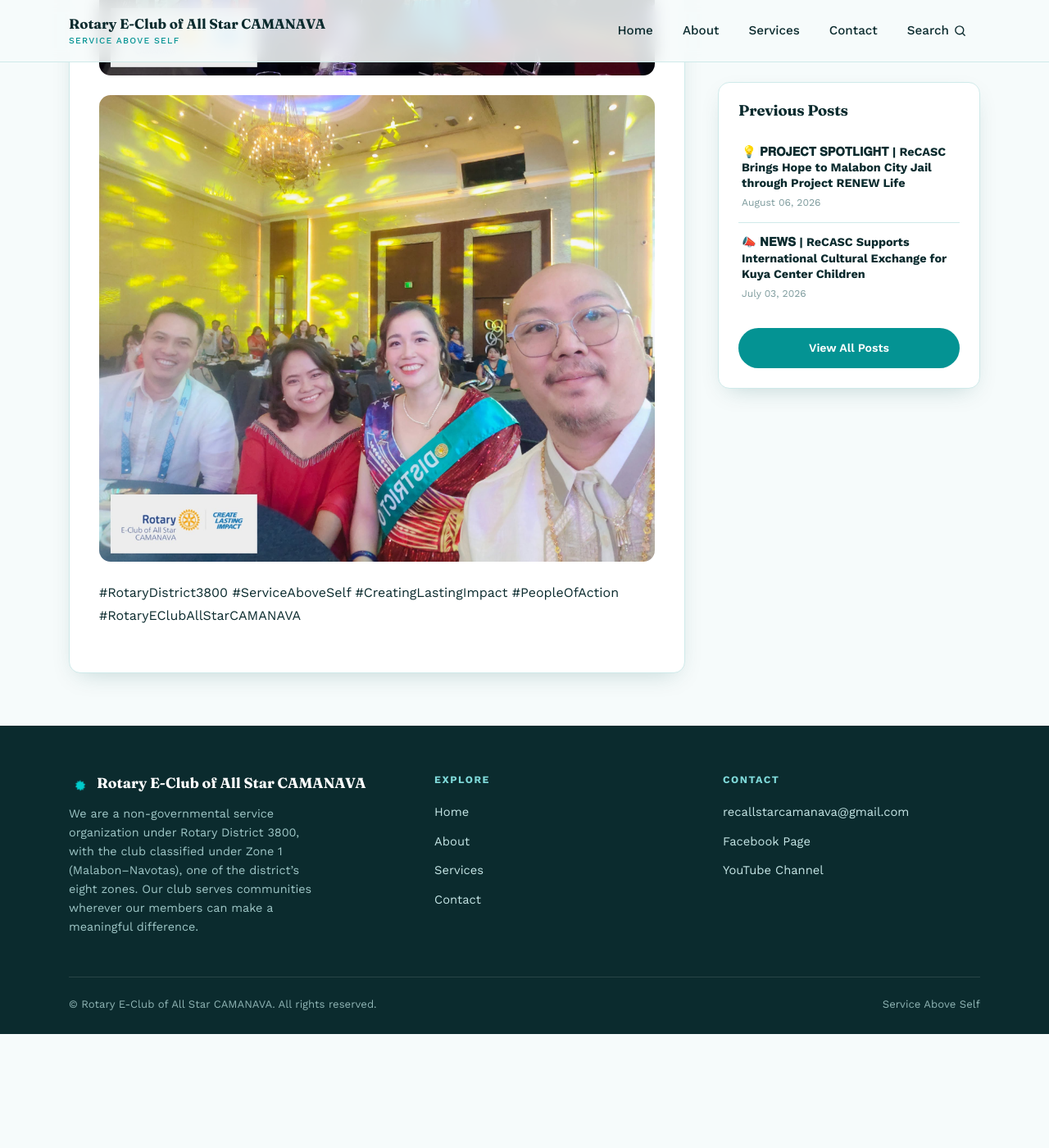
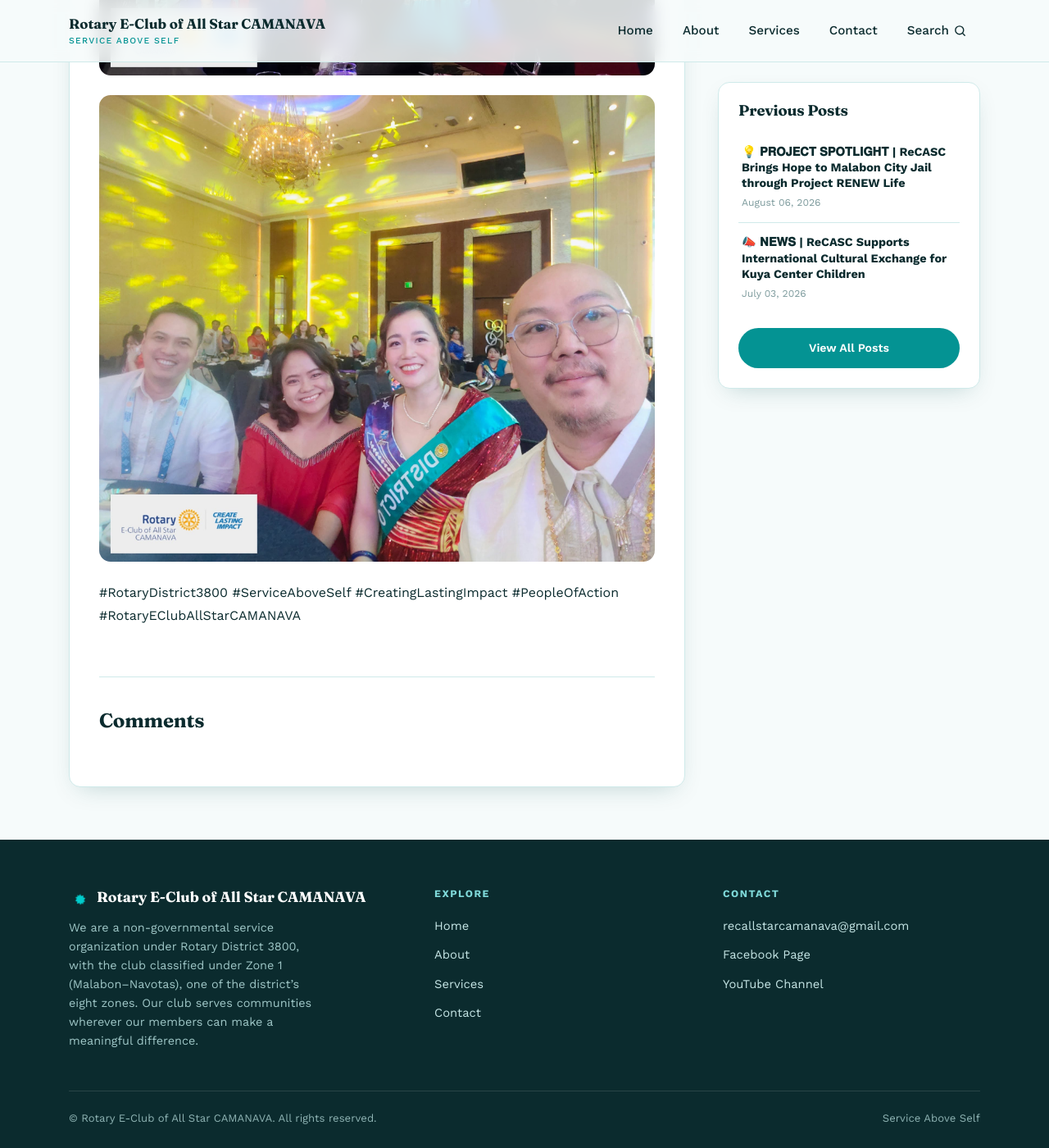
Before and after one commit to allstarcamanava/allstarcamanava.github.io, a Jekyll site: the page built from _posts/2026-07-03-🏆-𝐌𝐈𝐋𝐄𝐒𝐓𝐎𝐍𝐄-𝐌𝐎𝐌𝐄𝐍𝐓𝐒-district-3800-handover-induction.md, in a window 1280 px wide and 1400 px high, scrolled down 4730 px. Shown: the whole window at 82% size. Built offline with Jekyll 4.4.1, drawn with Linux system fonts in a browser that asks for light colours; comment, search, counter and statistics services are not loaded; before the commit the page ends 5991 px from its top, so only the background shows below that.

Commit message:
add disqus

```diff
--- a/_layouts/bulletin.html
+++ b/_layouts/bulletin.html
@@ -104,6 +104,36 @@
               {{ content }}
             </div>
 
+            {% if page.comments != false %}
+              <div class="comments-section">
+                <h2>Comments</h2>
+
+                <div id="disqus_thread"></div>
+
+                <script>
+                  var disqus_config = function () {
+                    this.page.url = "{{ page.url | absolute_url }}";
+                    this.page.identifier = "{{ page.id | default: page.url }}";
+                  };
+
+                  (function() {
+                    var d = document,
+                        s = d.createElement('script');
+
+                    s.src = 'https://allstarcamanava.disqus.com/embed.js';
+
+                    s.setAttribute('data-timestamp', +new Date());
+
+                    (d.head || d.body).appendChild(s);
+                  })();
+                </script>
+
+                <noscript>
+                  Please enable JavaScript to view the comments powered by Disqus.
+                </noscript>
+              </div>
+            {% endif %}
+
           </article>
 
 
--- a/assets/css/style.css
+++ b/assets/css/style.css
@@ -2273,3 +2273,18 @@ footer {
   }
 
 }
+
+
+/* ============================================================
+   DISQUS
+   ============================================================ */
+.comments-section {
+  max-width: 900px;
+  margin: 60px auto 0;
+  padding-top: 40px;
+  border-top: 1px solid var(--line);
+}
+
+.comments-section h2 {
+  margin-bottom: 30px;
+}
```
Also changed, not shown: admin/config.yml (+7 -0 lines).
